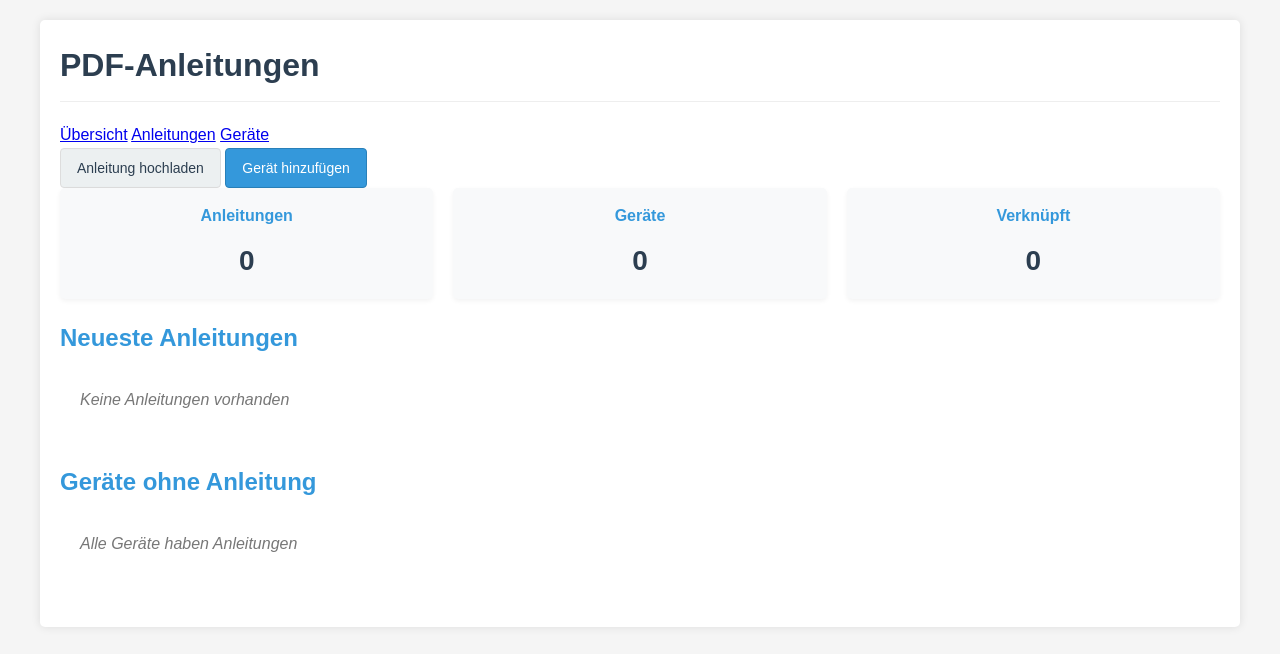
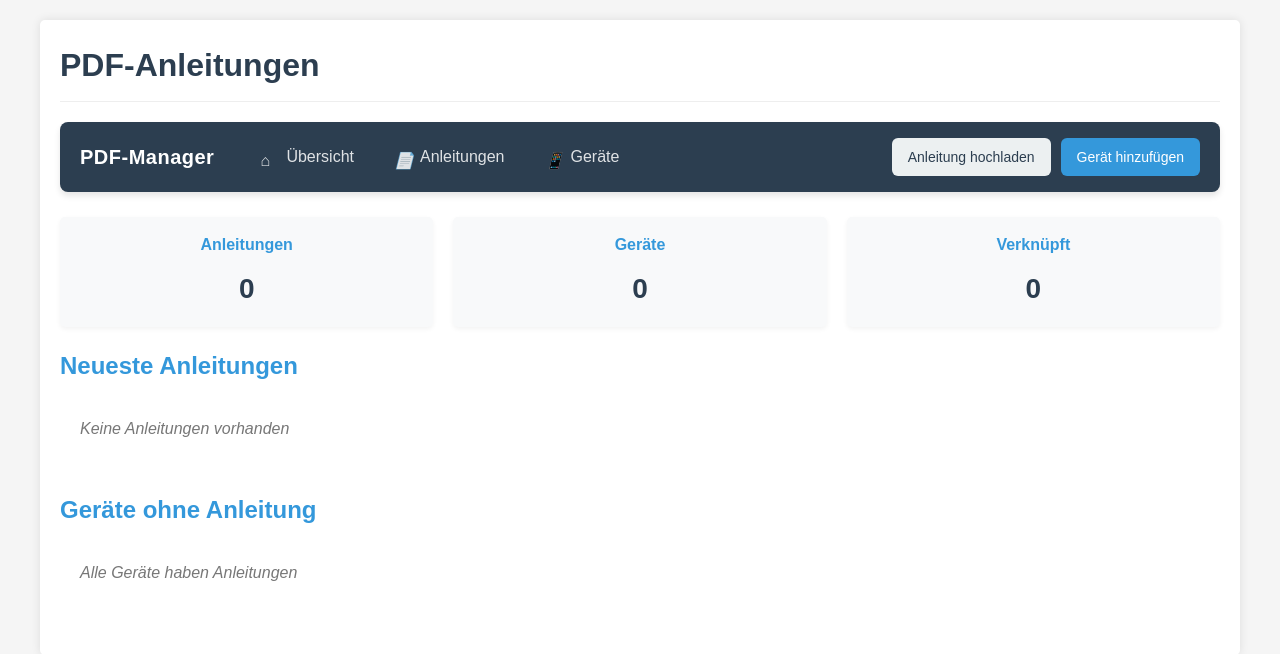
Before and after one commit to morbeth/home-assistant-pdf-manuals, a Flask app: template templates/index.html in a window 1280 px wide. Shown: the top 654 px of the page. Run offline with Flask 3, Linux system fonts and the light colour scheme; the template is opened without the code that fills it, so the values that code supplies are empty; parts of the project's set-up code (start-up, migrations or seed data) failed here and were passed over.

Commit message:
navigation

```diff
--- a/config.yaml
+++ b/config.yaml
@@ -1,6 +1,6 @@
 
 name: "PDF-Anleitungen"
-version: "1.0.18"
+version: "1.0.19"
 slug: "pdf_manuals"
 description: "Hochladen und Verwalten von PDF-Anleitungen für Ihre Geräte"
 url: "https://github.com/yourusername/home-assistant-pdf-manuals"
--- a/static/styles.css
+++ b/static/styles.css
@@ -264,3 +264,164 @@ h2 {
     padding-left: 15px;
     border-left: 3px solid #ddd;
 }
+
+/* Navigation Styles */
+.main-nav {
+    display: flex;
+    align-items: center;
+    justify-content: space-between;
+    background-color: #2c3e50;
+    border-radius: 8px;
+    padding: 12px 20px;
+    margin-bottom: 25px;
+    box-shadow: 0 4px 6px rgba(0, 0, 0, 0.1);
+}
+
+.nav-logo {
+    display: flex;
+    align-items: center;
+}
+
+.logo-text {
+    color: white;
+    font-size: 20px;
+    font-weight: bold;
+    letter-spacing: 0.5px;
+}
+
+.nav-links {
+    display: flex;
+    gap: 8px;
+    flex-grow: 1;
+    margin-left: 30px;
+}
+
+.main-nav .nav-item {
+    color: rgba(255, 255, 255, 0.85);
+    text-decoration: none;
+    padding: 10px 16px;
+    border-radius: 6px;
+    font-weight: 500;
+    transition: all 0.2s ease;
+    display: flex;
+    align-items: center;
+}
+
+.main-nav .nav-item:hover {
+    background-color: rgba(255, 255, 255, 0.1);
+    color: white;
+}
+
+.main-nav .nav-item.active {
+    background-color: #3498db;
+    color: white;
+}
+
+.nav-icon {
+    display: inline-block;
+    width: 18px;
+    height: 18px;
+    margin-right: 8px;
+    position: relative;
+}
+
+/* Icon Styles using pseudo-elements */
+.home-icon::before {
+    content: "⌂";
+    font-size: 16px;
+}
+
+.manual-icon::before {
+    content: "📄";
+    font-size: 16px;
+}
+
+.device-icon::before {
+    content: "📱";
+    font-size: 16px;
+}
+
+.back-icon::before {
+    content: "←";
+    font-size: 16px;
+}
+
+/* Sub Navigation */
+.sub-nav {
+    display: flex;
+    align-items: center;
+    gap: 8px;
+    background-color: #f8f9fa;
+    border-radius: 6px;
+    padding: 10px 16px;
+    margin-bottom: 25px;
+    box-shadow: 0 2px 4px rgba(0, 0, 0, 0.05);
+    flex-wrap: wrap;
+}
+
+.sub-nav .nav-item {
+    color: #2c3e50;
+    text-decoration: none;
+    padding: 8px 14px;
+    border-radius: 5px;
+    font-weight: 500;
+    transition: all 0.2s ease;
+    display: flex;
+    align-items: center;
+}
+
+.sub-nav .nav-item:hover {
+    background-color: #e9ecef;
+}
+
+.sub-nav .nav-item:first-child {
+    background-color: #3498db;
+    color: white;
+}
+
+.sub-nav .nav-item:first-child:hover {
+    background-color: #2980b9;
+}
+
+/* Button Styles im Navigationsbereich */
+.nav-actions {
+    display: flex;
+    gap: 10px;
+}
+
+.nav-actions .button {
+    padding: 8px 16px;
+    border-radius: 6px;
+    font-weight: 500;
+    border: none;
+    transition: all 0.2s ease;
+}
+
+.nav-actions .button:hover {
+    transform: translateY(-2px);
+    box-shadow: 0 4px 8px rgba(0, 0, 0, 0.15);
+}
+
+/* Responsive Design für Mobile */
+@media (max-width: 768px) {
+    .main-nav {
+        flex-direction: column;
+        padding: 16px;
+    }
+
+    .nav-links {
+        margin: 15px 0;
+        width: 100%;
+        justify-content: center;
+    }
+
+    .nav-actions {
+        width: 100%;
+        justify-content: center;
+        margin-top: 10px;
+    }
+
+    .sub-nav {
+        justify-content: center;
+    }
+}
--- a/templates/includes/navigation.html
+++ b/templates/includes/navigation.html
@@ -1,9 +1,19 @@
-
 {% macro nav_main() %}
 <nav class="main-nav">
-    <a href="{{ base_url }}{{ url_for('index') }}" class="nav-item {% if request.endpoint == 'index' %}active{% endif %}">Übersicht</a>
-    <a href="{{ base_url }}{{ url_for('list_manuals') }}" class="nav-item {% if request.endpoint == 'list_manuals' %}active{% endif %}">Anleitungen</a>
-    <a href="{{ base_url }}{{ url_for('list_devices') }}" class="nav-item {% if request.endpoint == 'list_devices' %}active{% endif %}">Geräte</a>
+    <div class="nav-logo">
+        <span class="logo-text">PDF-Manager</span>
+    </div>
+    <div class="nav-links">
+        <a href="{{ base_url }}{{ url_for('index') }}" class="nav-item {% if request.endpoint == 'index' %}active{% endif %}">
+            <i class="nav-icon home-icon"></i>Übersicht
+        </a>
+        <a href="{{ base_url }}{{ url_for('list_manuals') }}" class="nav-item {% if request.endpoint == 'list_manuals' %}active{% endif %}">
+            <i class="nav-icon manual-icon"></i>Anleitungen
+        </a>
+        <a href="{{ base_url }}{{ url_for('list_devices') }}" class="nav-item {% if request.endpoint == 'list_devices' %}active{% endif %}">
+            <i class="nav-icon device-icon"></i>Geräte
+        </a>
+    </div>
 
     <div class="nav-actions">
         <a href="{{ base_url }}{{ url_for('upload_manual') }}" class="button">Anleitung hochladen</a>
@@ -14,6 +24,9 @@
 
 {% macro nav_manuals() %}
 <nav class="sub-nav">
+    <a href="{{ base_url }}{{ url_for('index') }}" class="nav-item">
+        <i class="nav-icon back-icon"></i>Übersicht
+    </a>
     <a href="{{ base_url }}{{ url_for('list_manuals') }}" class="nav-item">Alle Anleitungen</a>
     <a href="{{ base_url }}{{ url_for('upload_manual') }}" class="nav-item">Hochladen</a>
 </nav>
@@ -21,12 +34,18 @@
 
 {% macro nav_upload_manual() %}
 <nav class="sub-nav">
+    <a href="{{ base_url }}{{ url_for('index') }}" class="nav-item">
+        <i class="nav-icon back-icon"></i>Übersicht
+    </a>
     <a href="{{ base_url }}{{ url_for('list_manuals') }}" class="nav-item">Zurück zur Anleitungsübersicht</a>
 </nav>
 {% endmacro %}
 
 {% macro nav_devices() %}
 <nav class="sub-nav">
+    <a href="{{ base_url }}{{ url_for('index') }}" class="nav-item">
+        <i class="nav-icon back-icon"></i>Übersicht
+    </a>
     <a href="{{ base_url }}{{ url_for('list_devices') }}" class="nav-item">Alle Geräte</a>
     <a href="{{ base_url }}{{ url_for('add_device') }}" class="nav-item">Gerät hinzufügen</a>
     <a href="{{ base_url }}{{ url_for('import_ha_devices') }}" class="nav-item">Aus Home Assistant importieren</a>
@@ -35,6 +54,9 @@
 
 {% macro nav_add_edit_device() %}
 <nav class="sub-nav">
+    <a href="{{ base_url }}{{ url_for('index') }}" class="nav-item">
+        <i class="nav-icon back-icon"></i>Übersicht
+    </a>
     <a href="{{ base_url }}{{ url_for('list_devices') }}" class="nav-item">Zurück zur Geräteübersicht</a>
     <a href="{{ base_url }}{{ url_for('list_manuals') }}" class="nav-item">Anleitungen anzeigen</a>
 </nav>
```
